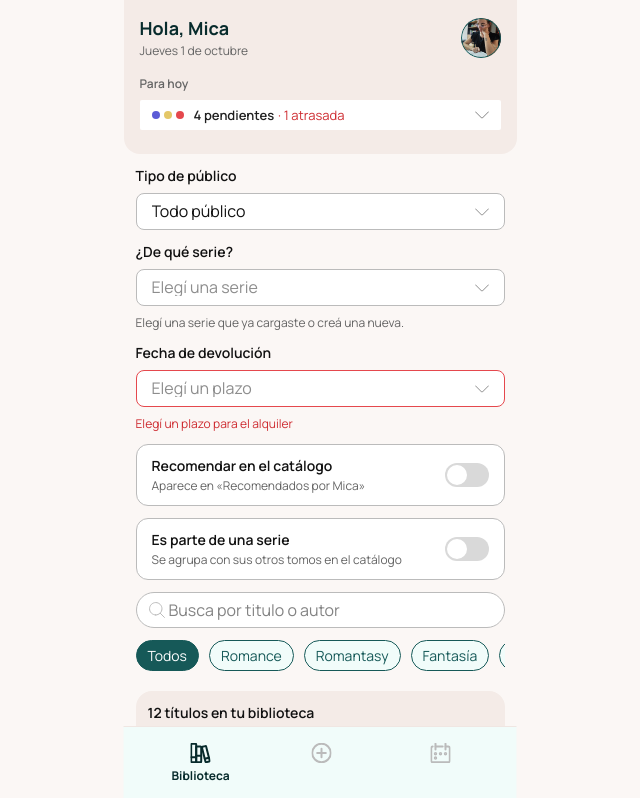
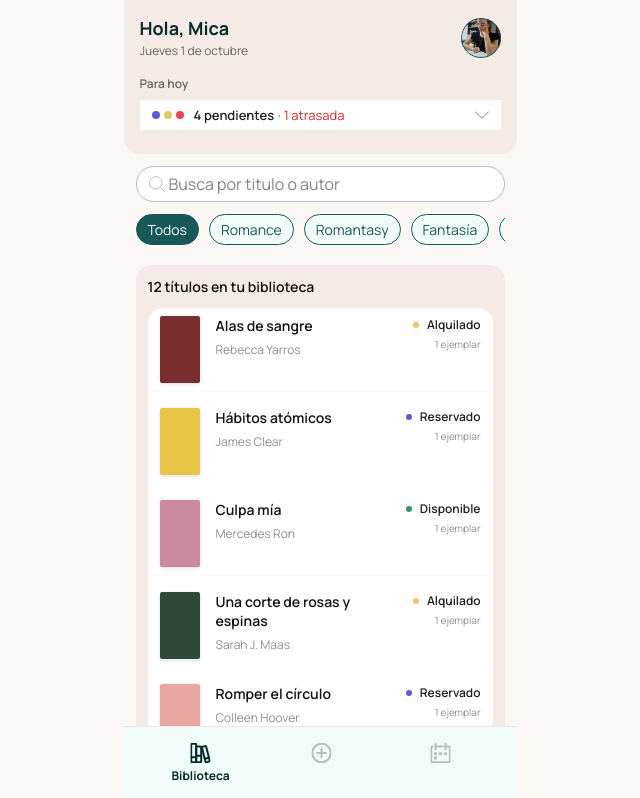
Before and after one commit to Federicovilla09/alquiler-de-libros, a React (Vite) app: page / in a window 1280 px wide. Shown: the top 798 px of the page, without its empty margins (320-960 px from the left). Built offline with nearby package versions, Linux system fonts and the light colour scheme.

Commit message:
Etapa 3: componente StarRating

```diff
--- a/src/App.jsx
+++ b/src/App.jsx
@@ -13,44 +13,13 @@ import TextField from "./components/TextField";
 import SelectField from "./components/SelectField";
 import SwitchField from "./components/SwitchField";
 import SeriesField from "./components/SeriesField";
+import StarRating from "./components/StarRating";
 
 function App() {
   return (
     <main className="app">
       <HomeHeader />
-
-
       <div className="content">
-        {/* PRUEBA TEMPORAL: borrar después */}
-        <SelectField
-          label="Tipo de público"
-          options={["Todo público", "+15", "+18", "+21"]}
-          defaultValue="Todo público"
-        />
-        <SelectField
-          label="¿De qué serie?"
-          placeholder="Elegí una serie"
-          options={[
-            "Cincuenta sombras",
-            "Alas de sangre",
-            "Una corte de rosas y espinas",
-          ]}
-          helpText="Elegí una serie que ya cargaste o creá una nueva."
-        />
-        <SelectField
-          label="Fecha de devolución"
-          placeholder="Elegí un plazo"
-          options={["15 días", "30 días"]}
-          error="Elegí un plazo para el alquiler"
-        />
-
-                {/* PRUEBA TEMPORAL: borrar después */}
-        <SwitchField
-          label="Recomendar en el catálogo"
-          helper="Aparece en «Recomendados por Mica»"
-        />
-        <SeriesField series={['Cincuenta sombras', 'Alas de sangre', 'Una corte de rosas y espinas']} />
-
         <SearchBar />
         <GenreFilters />
         <section className="catalog">
--- a/src/components/Icon.jsx
+++ b/src/components/Icon.jsx
@@ -155,9 +155,14 @@ const ICONS = {
       'M7 13.5C10.5899 13.5 13.5 10.5899 13.5 7C13.5 3.41015 10.5899 0.5 7 0.5C3.41015 0.5 0.5 3.41015 0.5 7C0.5 10.5899 3.41015 13.5 7 13.5Z',
     ],
   },
+    star: {
+    paths: [
+      'M7.49 1.09L9.08 4.3C9.11616 4.38148 9.17305 4.45205 9.24499 4.50469C9.31692 4.55733 9.4014 4.59019 9.49 4.6L13 5.12C13.1016 5.13307 13.1974 5.17478 13.2763 5.24026C13.3551 5.30574 13.4136 5.3923 13.4451 5.48982C13.4765 5.58733 13.4796 5.69179 13.4539 5.79098C13.4282 5.89018 13.3748 5.98001 13.3 6.05L10.77 8.56C10.7054 8.62033 10.657 8.69585 10.629 8.77968C10.6011 8.86351 10.5945 8.953 10.61 9.04L11.22 12.57C11.2377 12.6714 11.2265 12.7758 11.1878 12.8712C11.1491 12.9666 11.0843 13.0492 11.001 13.1096C10.9176 13.1701 10.819 13.2059 10.7163 13.213C10.6136 13.2202 10.5109 13.1983 10.42 13.15L7.26 11.48C7.17908 11.4403 7.09014 11.4196 7 11.4196C6.90986 11.4196 6.82092 11.4403 6.74 11.48L3.58 13.15C3.48909 13.1983 3.38644 13.2202 3.28373 13.213C3.18102 13.2059 3.08237 13.1701 2.99901 13.1096C2.91566 13.0492 2.85094 12.9666 2.81222 12.8712C2.7735 12.7758 2.76234 12.6714 2.78 12.57L3.39 9C3.40546 8.913 3.39892 8.82351 3.37098 8.73968C3.34303 8.65585 3.29457 8.58033 3.23 8.52L0.67 6.05C0.594262 5.9781 0.541 5.88578 0.516664 5.78422C0.492328 5.68266 0.497963 5.57622 0.532887 5.4778C0.56781 5.37938 0.630524 5.2932 0.713431 5.22969C0.796337 5.16619 0.89588 5.12809 1 5.12L4.51 4.6C4.5986 4.59019 4.68308 4.55733 4.75501 4.50469C4.82695 4.45205 4.88384 4.38148 4.92 4.3L6.51 1.09C6.5533 0.996512 6.62244 0.917359 6.70926 0.861887C6.79609 0.806415 6.89697 0.776939 7 0.776939C7.10303 0.776939 7.20391 0.806415 7.29074 0.861887C7.37756 0.917359 7.4467 0.996512 7.49 1.09V1.09Z',
+    ],
+  },
 }
 
-function Icon({ name, size = 14, strokeWidth = 1, className }) {
+function Icon({ name, size = 14, strokeWidth = 1, filled = false, className }) {
   const icon = ICONS[name]
 
   if (!icon) {
@@ -171,7 +176,7 @@ function Icon({ name, size = 14, strokeWidth = 1, className }) {
       width={size}
       height={size}
       viewBox={icon.viewBox || '0 0 14 14'}
-      fill="none"
+      fill={filled ? 'currentColor' : 'none'}
       stroke="currentColor"
       strokeWidth={strokeWidth}
       strokeLinecap="round"
--- a/src/components/SelectField.css
+++ b/src/components/SelectField.css
@@ -10,40 +10,104 @@
   color: var(--gray-13);
 }
 
-.select-field__box {
+.select-field__control {
   position: relative;
 }
 
-.select-field__select {
+/* El campo cerrado: Type=Select, State=Default */
+.select-field__button {
+  display: flex;
+  align-items: center;
+  gap: var(--gap-3);
   width: 100%;
-  padding: calc(var(--gap-6) - 1px) calc(var(--gap-8) + 14px + var(--gap-3)) calc(var(--gap-6) - 1px) calc(var(--gap-8) - 1px);
+  padding: calc(var(--gap-6) - 1px) calc(var(--gap-8) - 1px);
   border: 1px solid var(--gray-8);
   border-radius: var(--radius-medium);
   background-color: var(--white);
   font-family: inherit;
   font-size: 16px;
   color: var(--gray-13);
-  appearance: none;
+  text-align: left;
   cursor: pointer;
+  -webkit-tap-highlight-color: transparent;
 }
 
-.select-field__select:focus {
+.select-field__button:focus-visible,
+.select-field--open .select-field__button {
   outline: none;
   border-color: var(--bg-app-9);
 }
 
-.select-field__select:invalid,
-.select-field__select:has(option[value='']:checked) {
+.select-field__value {
+  flex: 1;
+  min-width: 0;
+  overflow: hidden;
+  text-overflow: ellipsis;
+  white-space: nowrap;
+}
+
+.select-field__value--placeholder {
   color: var(--gray-9);
 }
 
 .select-field__icon {
+  flex-shrink: 0;
+  color: var(--gray-9);
+}
+
+/* La lista: Type=Select, State=Open */
+.select-field__list {
   position: absolute;
-  top: 50%;
-  right: var(--gap-8);
-  transform: translateY(-50%);
-  color: var(--gray-9);
-  pointer-events: none;
+  top: calc(100% + var(--gap-3));
+  right: 0;
+  left: 0;
+  z-index: 20;
+  max-height: 230px;
+  margin: 0;
+  padding: 0;
+  overflow-y: auto;
+  list-style: none;
+  background-color: var(--white);
+  border: 1px solid var(--gray-8);
+  border-radius: var(--radius-medium);
+}
+
+.select-field__option {
+  display: flex;
+  align-items: center;
+  gap: var(--gap-5);
+  padding: var(--gap-7) var(--gap-8);
+  font-size: 16px;
+  color: var(--gray-13);
+  cursor: pointer;
+}
+
+.select-field__option + .select-field__option {
+  border-top: 1px solid var(--gray-8);
+}
+
+.select-field__option-text {
+  flex: 1;
+  min-width: 0;
+}
+
+/* Opción resaltada (nueva) */
+.select-field__option--active {
+  background-color: var(--bg-app-1);
+}
+
+/* Opción elegida (nueva) */
+.select-field__option[aria-selected='true'] {
+  font-weight: 600;
+  color: var(--bg-app-9);
+}
+
+.select-field__dot {
+  flex-shrink: 0;
+  width: 6px;
+  height: 6px;
+  border-radius: var(--radius-full);
+  background-color: currentColor;
 }
 
 .select-field__message {
@@ -51,7 +115,7 @@
   color: var(--gray-11);
 }
 
-.select-field--error .select-field__select {
+.select-field--error .select-field__button {
   border-color: var(--error-9);
 }
 
--- a/src/components/SelectField.jsx
+++ b/src/components/SelectField.jsx
@@ -1,40 +1,155 @@
-import { useId } from 'react'
+import { useEffect, useId, useRef, useState } from 'react'
 import './SelectField.css'
 import Icon from './Icon'
 
-function SelectField({ label, options, placeholder, helpText, error, name, defaultValue, onChange }) {
+function SelectField({
+  label,
+  options,
+  placeholder = 'Elegí una opción',
+  helpText,
+  error,
+  defaultValue = '',
+  onChange,
+}) {
   const id = useId()
+  const buttonId = `${id}-button`
+  const listId = `${id}-list`
   const messageId = `${id}-message`
   const message = error || helpText
 
+  const [value, setValue] = useState(defaultValue)
+  const [open, setOpen] = useState(false)
+  const [active, setActive] = useState(0)
+
+  const rootRef = useRef(null)
+  const buttonRef = useRef(null)
+
+  // Cerrar la lista al tocar fuera del select
+  useEffect(() => {
+    if (!open) return
+
+    function handlePointerDown(event) {
+      if (!rootRef.current.contains(event.target)) {
+        setOpen(false)
+      }
+    }
+
+    document.addEventListener('pointerdown', handlePointerDown)
+    return () => document.removeEventListener('pointerdown', handlePointerDown)
+  }, [open])
+
+  // Con el teclado, mantener visible la opción resaltada
+  useEffect(() => {
+    if (!open) return
+    const option = document.getElementById(`${id}-option-${active}`)
+    if (option) option.scrollIntoView({ block: 'nearest' })
+  }, [open, active, id])
+
+  function openList() {
+    const current = options.indexOf(value)
+    setActive(current >= 0 ? current : 0)
+    setOpen(true)
+  }
+
+  function choose(option) {
+    setValue(option)
+    setOpen(false)
+    buttonRef.current.focus()
+    if (onChange) onChange(option)
+  }
+
+  function handleClick(event) {
+    // Los clicks que genera el teclado los maneja handleKeyDown
+    if (event.detail === 0) return
+    if (open) {
+      setOpen(false)
+    } else {
+      openList()
+    }
+  }
+
+  function handleKeyDown(event) {
+    const key = event.key
+
+    if (!open) {
+      if (key === 'ArrowDown' || key === 'ArrowUp' || key === 'Enter' || key === ' ') {
+        event.preventDefault()
+        openList()
+      }
+      return
+    }
+
+    if (key === 'ArrowDown') {
+      event.preventDefault()
+      setActive(Math.min(active + 1, options.length - 1))
+    } else if (key === 'ArrowUp') {
+      event.preventDefault()
+      setActive(Math.max(active - 1, 0))
+    } else if (key === 'Enter' || key === ' ') {
+      event.preventDefault()
+      choose(options[active])
+    } else if (key === 'Escape') {
+      event.preventDefault()
+      setOpen(false)
+    } else if (key === 'Tab') {
+      setOpen(false)
+    }
+  }
+
+  const classes = [
+    'select-field',
+    open && 'select-field--open',
+    error && 'select-field--error',
+  ].filter(Boolean).join(' ')
+
   return (
-    <div className={error ? 'select-field select-field--error' : 'select-field'}>
-      <label className="select-field__label" htmlFor={id}>
+    <div className={classes} ref={rootRef}>
+      <label className="select-field__label" htmlFor={buttonId}>
         {label}
       </label>
-      <div className="select-field__box">
-        <select
-          id={id}
-          name={name}
-          className="select-field__select"
-          defaultValue={defaultValue ?? (placeholder ? '' : undefined)}
+
+      <div className="select-field__control">
+        <button
+          ref={buttonRef}
+          id={buttonId}
+          type="button"
+          role="combobox"
+          aria-haspopup="listbox"
+          aria-expanded={open}
+          aria-controls={listId}
+          aria-activedescendant={open ? `${id}-option-${active}` : undefined}
           aria-invalid={error ? true : undefined}
           aria-describedby={message ? messageId : undefined}
-          onChange={onChange}
+          className="select-field__button"
+          onClick={handleClick}
+          onKeyDown={handleKeyDown}
         >
-          {placeholder && (
-            <option value="" disabled>
-              {placeholder}
-            </option>
-          )}
-          {options.map((option) => (
-            <option key={option} value={option}>
-              {option}
-            </option>
-          ))}
-        </select>
-        <Icon name="arrows-button-down" className="select-field__icon" />
+          <span className={value ? 'select-field__value' : 'select-field__value select-field__value--placeholder'}>
+            {value || placeholder}
+          </span>
+          <Icon name="arrows-button-down" className="select-field__icon" />
+        </button>
+
+        {open && (
+          <ul id={listId} role="listbox" aria-label={label} className="select-field__list">
+            {options.map((option, index) => (
+              <li
+                key={option}
+                id={`${id}-option-${index}`}
+                role="option"
+                aria-selected={option === value}
+                className={index === active ? 'select-field__option select-field__option--active' : 'select-field__option'}
+                onPointerEnter={() => setActive(index)}
+                onClick={() => choose(option)}
+              >
+                <span className="select-field__option-text">{option}</span>
+                {option === value && <span className="select-field__dot" aria-hidden="true" />}
+              </li>
+            ))}
+          </ul>
+        )}
       </div>
+
       {message && (
         <p id={messageId} className="select-field__message">
           {message}
--- a/src/components/SeriesField.jsx
+++ b/src/components/SeriesField.jsx
@@ -21,7 +21,7 @@ function SeriesField({ series = [], defaultChecked = false }) {
         label="¿De qué serie?"
         placeholder="Elegí una serie"
         options={[...series, NEW_SERIES]}
-        onChange={(event) => setSelected(event.target.value)}
+        onChange={setSelected}
       />
 
       {isNew && (
--- /dev/null
+++ b/src/components/StarRating.css
@@ -0,0 +1,35 @@
+.star-rating {
+  min-width: 0;
+  margin: 0;
+  padding: 0;
+  border: none;
+}
+
+.star-rating__label {
+  margin-bottom: var(--gap-5);
+  padding: 0;
+  font-size: 14px;
+  font-weight: 600;
+  color: var(--gray-13);
+}
+
+.star-rating__stars {
+  display: flex;
+  margin: calc(var(--gap-3) * -1);
+}
+
+.star-rating__star {
+  display: flex;
+  padding: var(--gap-3);
+  border: none;
+  border-radius: var(--radius-small);
+  background: none;
+  color: var(--warning-8);
+  cursor: pointer;
+  -webkit-tap-highlight-color: transparent;
+}
+
+.star-rating__star:focus-visible {
+  outline: 2px solid var(--bg-app-11);
+  outline-offset: 0;
+}
--- /dev/null
+++ b/src/components/StarRating.jsx
@@ -0,0 +1,34 @@
+import { useState } from 'react'
+import './StarRating.css'
+import Icon from './Icon'
+
+function StarRating({ label, defaultValue = 0, max = 5 }) {
+  const [value, setValue] = useState(defaultValue)
+
+  const stars = []
+  for (let n = 1; n <= max; n++) {
+    stars.push(n)
+  }
+
+  return (
+    <fieldset className="star-rating">
+      <legend className="star-rating__label">{label}</legend>
+      <div className="star-rating__stars">
+        {stars.map((n) => (
+          <button
+            key={n}
+            type="button"
+            className="star-rating__star"
+            aria-label={`${n} de ${max} estrellas`}
+            aria-pressed={n <= value}
+            onClick={() => setValue(n === value ? 0 : n)}
+          >
+            <Icon name="star" size={20} strokeWidth={2} filled={n <= value} />
+          </button>
+        ))}
+      </div>
+    </fieldset>
+  )
+}
+
+export default StarRating
```
